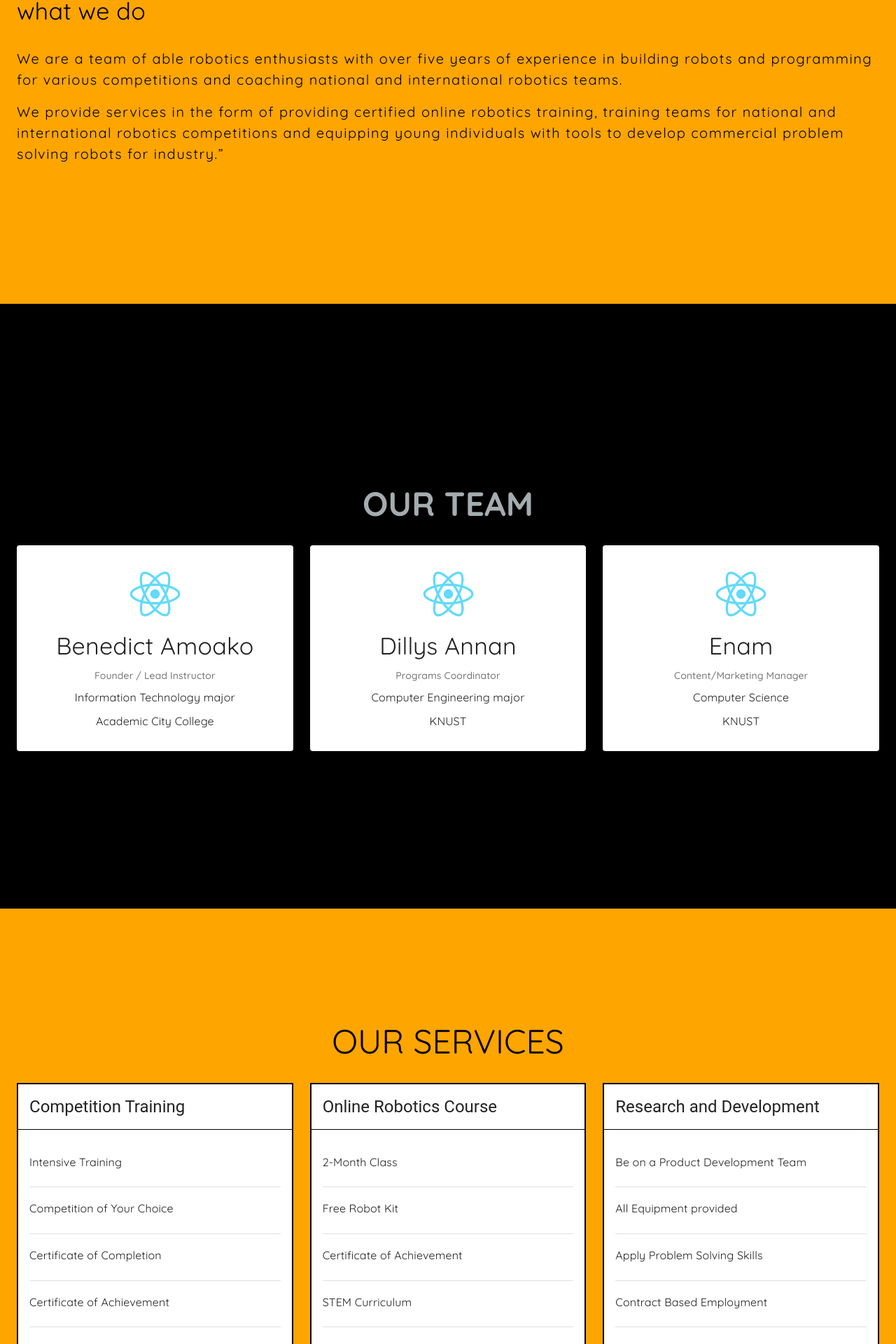
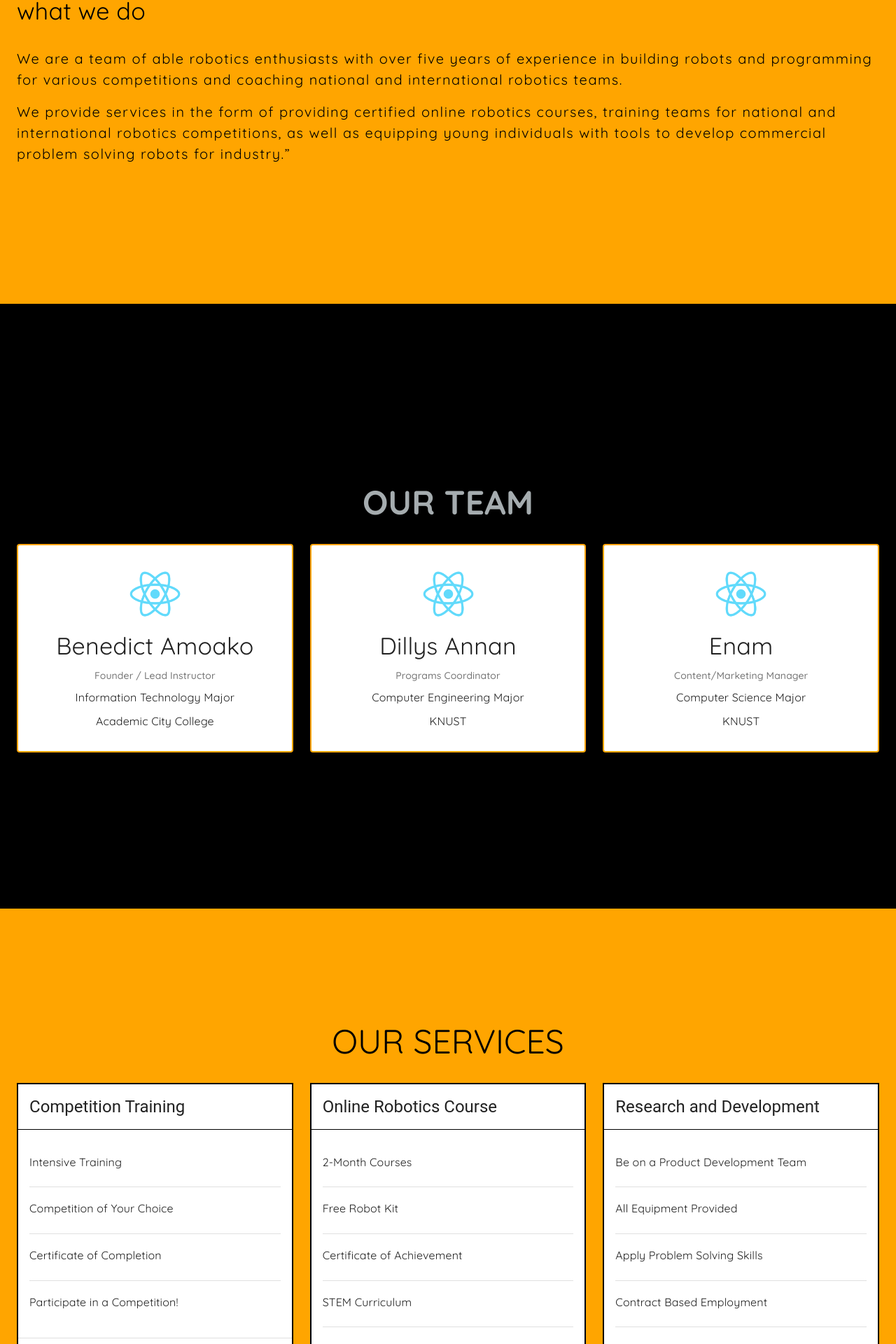
Before and after one commit to stanleyHayes/rotech-academy, a React (Create React App) app: page / in a window 1280 px wide. Shown: the part 1294-3214 px from the top of the page at 70% size. Built offline with nearby package versions, Linux system fonts and the light colour scheme.

Commit message:
Font changed

```diff
--- a/src/components/shared/ServiceItem.js
+++ b/src/components/shared/ServiceItem.js
@@ -55,9 +55,13 @@ function ServiceItem({title, line1, line2, line3, line4, line5, line6, disabled}
 
                 <Divider variant="fullWidth" />
 
-                <Typography className={classes.item} gutterBottom={true} variant="subtitle1">{line4}</Typography>
+                {line4 ? (
+                    <div>
+                        <Typography className={classes.item} gutterBottom={true} variant="subtitle1">{line4}</Typography>
 
-                <Divider variant="fullWidth" />
+                        <Divider variant="fullWidth" />
+                    </div>
+                ) :  null}
 
                 <Typography className={classes.item} gutterBottom={true} variant="subtitle1">{line5}</Typography>
 
--- a/src/components/shared/TeamMember.js
+++ b/src/components/shared/TeamMember.js
@@ -28,13 +28,18 @@ function TeamMember({name, position, major, school, image}) {
         },
         name: {
             fontFamily: "Quicksand"
+        },
+        card: {
+            borderColor: "orange",
+            borderWidth: 2,
+            borderStyle: "solid"
         }
     });
 
     const classes = useStyles();
 
     return (
-        <Card elevation={2} raised={true} variant="elevation">
+        <Card className={classes.card} variant="outlined">
             <CardContent>
                 <Grid
                     className={classes.avatarContainer}
--- a/src/pages/home/HomePage.js
+++ b/src/pages/home/HomePage.js
@@ -78,8 +78,8 @@ function HomePage() {
                         </Typography>
 
                         <Typography className={classes.service} gutterBottom={true} variant="body1">
-                            We provide services in the form of providing certified online robotics training, training
-                            teams for national and international robotics competitions and equipping young individuals
+                            We provide services in the form of providing certified online robotics courses, training
+                            teams for national and international robotics competitions, as well as equipping young individuals
                             with tools to develop commercial problem solving robots for industry.”
                         </Typography>
                     </Container>
@@ -93,7 +93,7 @@ function HomePage() {
                                 <TeamMember
                                     name={"Benedict Amoako"}
                                     image={`${process.env.PUBLIC_URL}/logo512.png`}
-                                    major={"Information Technology major"}
+                                    major={"Information Technology Major"}
                                     position={"Founder / Lead Instructor"}
                                     school={"Academic City College"}
                                 />
@@ -103,7 +103,7 @@ function HomePage() {
                                 <TeamMember
                                     name={"Dillys Annan"}
                                     image={`${process.env.PUBLIC_URL}/logo512.png`}
-                                    major={"Computer Engineering major"}
+                                    major={"Computer Engineering Major"}
                                     position={"Programs Coordinator"}
                                     school={"KNUST"}
                                 />
@@ -113,7 +113,7 @@ function HomePage() {
                                 <TeamMember
                                     name={"Enam"}
                                     image={`${process.env.PUBLIC_URL}/logo512.png`}
-                                    major={"Computer Science"}
+                                    major={"Computer Science Major"}
                                     position={"Content/Marketing Manager"}
                                     school={"KNUST"}
                                 />
@@ -135,7 +135,6 @@ function HomePage() {
                                     line1={"Intensive Training"}
                                     line2={" Competition of Your Choice"}
                                     line3={"Certificate of Completion"}
-                                    line4={"Certificate of Achievement"}
                                     line5={"Participate in a Competition!"}
                                     line6={"Coming Soon"}
                                 />
@@ -144,7 +143,7 @@ function HomePage() {
                                 <ServiceItem
                                     disabled={false}
                                     title={"Online Robotics Course"}
-                                    line1={"2-Month Class"}
+                                    line1={"2-Month Courses"}
                                     line2={"Free Robot Kit"}
                                     line3={"Certificate of Achievement"}
                                     line4={"STEM Curriculum"}
@@ -157,7 +156,7 @@ function HomePage() {
                                     disabled={true}
                                     title={"Research and Development"}
                                     line1={"Be on a Product Development Team"}
-                                    line2={"All Equipment provided"}
+                                    line2={"All Equipment Provided"}
                                     line3={"Apply Problem Solving Skills"}
                                     line6={"Coming Soon"}
                                     line4={" Contract Based Employment"}
```
